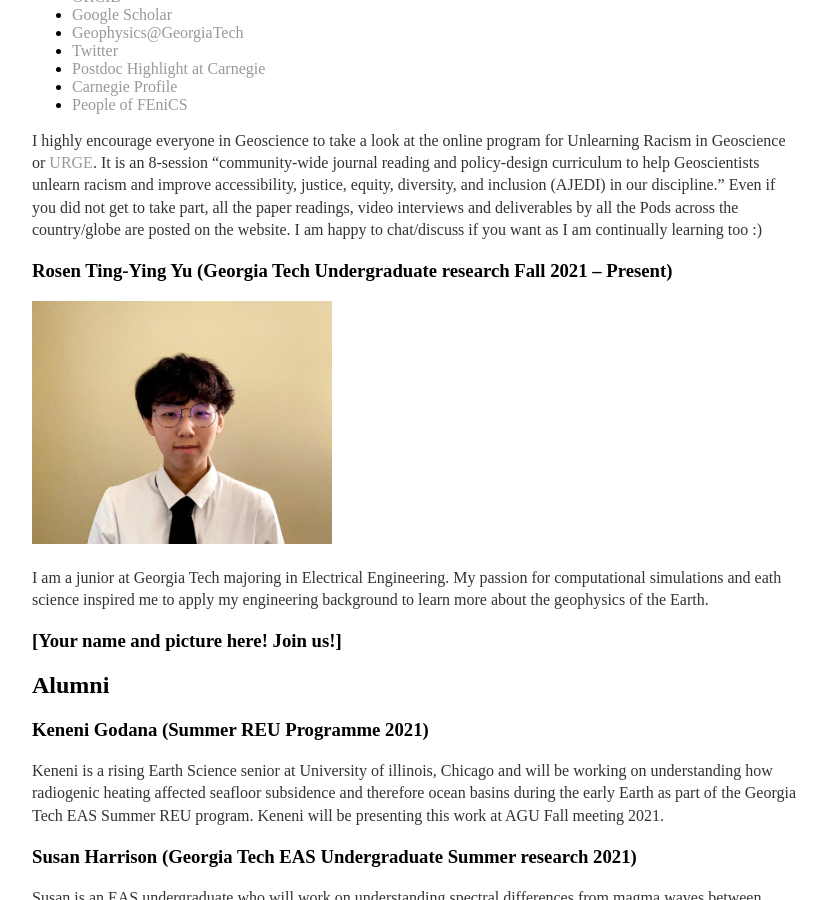
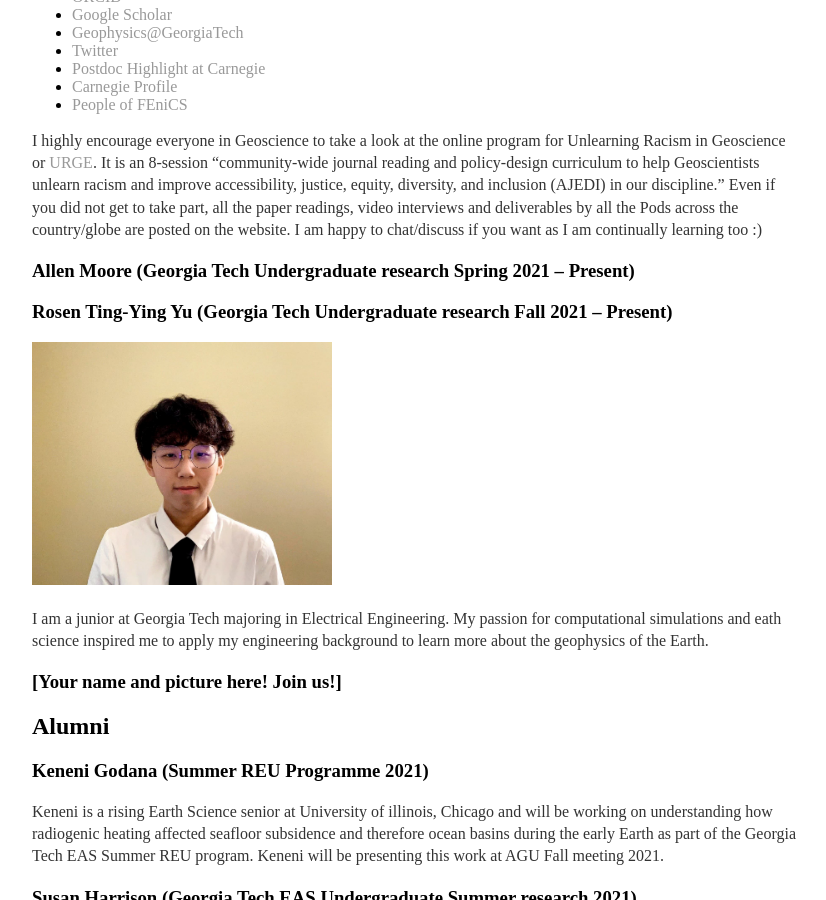
Before and after one commit to joycesim/joycesim.github.io, a Jekyll site: the page built from group/index.md, in a window 1280 px wide and 900 px high, scrolled down 1379 px. Shown: the whole window, without its empty margins (224-1050 px from the left). Built offline with Jekyll 4.4.1, drawn with Linux system fonts in a browser that asks for light colours.

Commit message:
Update index.md

```diff
--- a/group/index.md
+++ b/group/index.md
@@ -55,6 +55,8 @@ I am a geodynamicist working on two-phase flow magma dynamics at tectonic bounda
 
 I highly encourage everyone in Geoscience to take a look at the online program for Unlearning Racism in Geoscience or [URGE](www.urgeoscience.org). It is an 8-session "community-wide journal reading and policy-design curriculum to help Geoscientists unlearn racism and improve accessibility, justice, equity, diversity, and inclusion (AJEDI) in our discipline." Even if you did not get to take part, all the paper readings, video interviews and deliverables by all the Pods across the country/globe are posted on the website. I am happy to chat/discuss if you want as I am continually learning too :)
 
+### Allen Moore (Georgia Tech Undergraduate research Spring 2021 -- Present)
+
 ### Rosen Ting-Ying Yu (Georgia Tech Undergraduate research Fall 2021 -- Present)
 <img src="/image/Rosenprofilepic.jpg" alt="Rosen" title="Rosen" width="300" />
 
```
